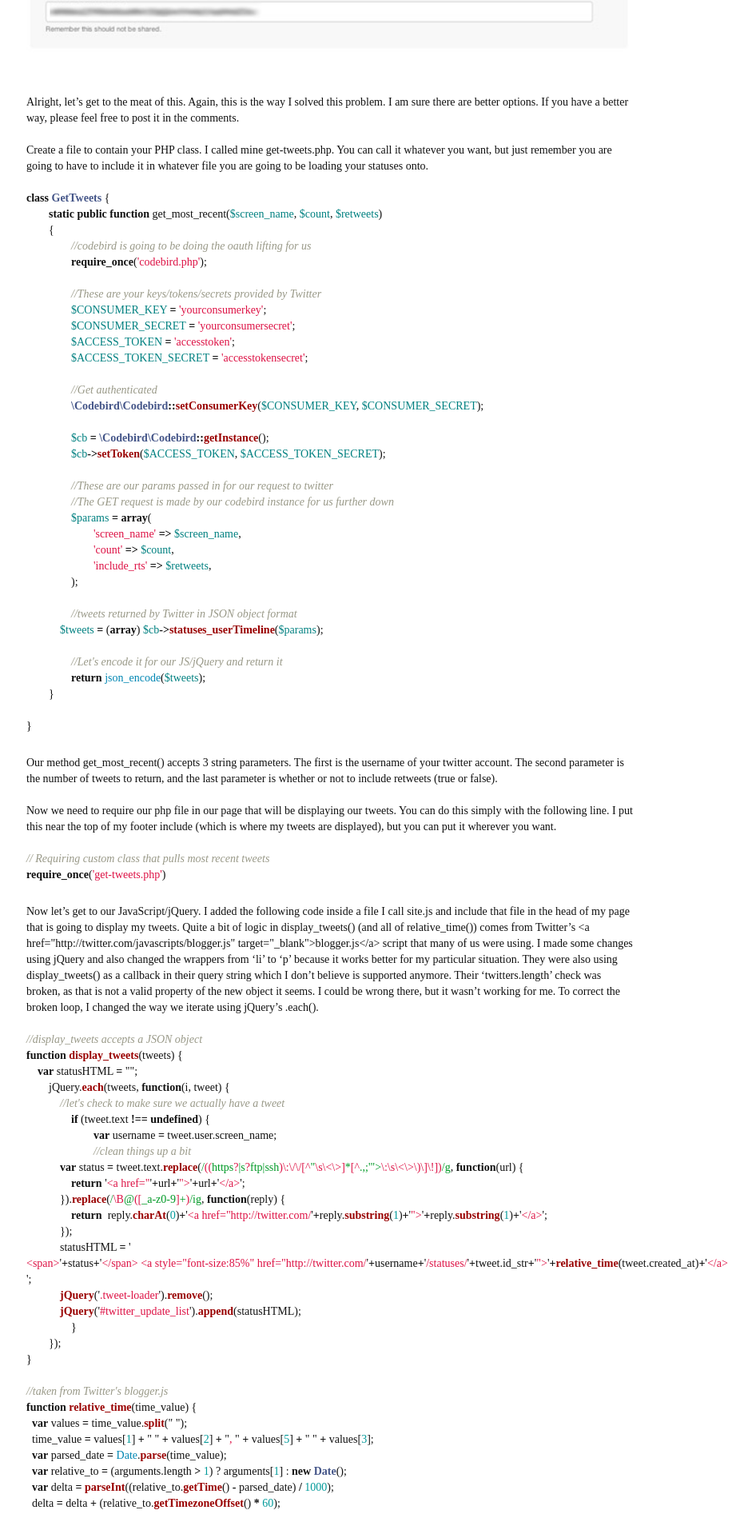
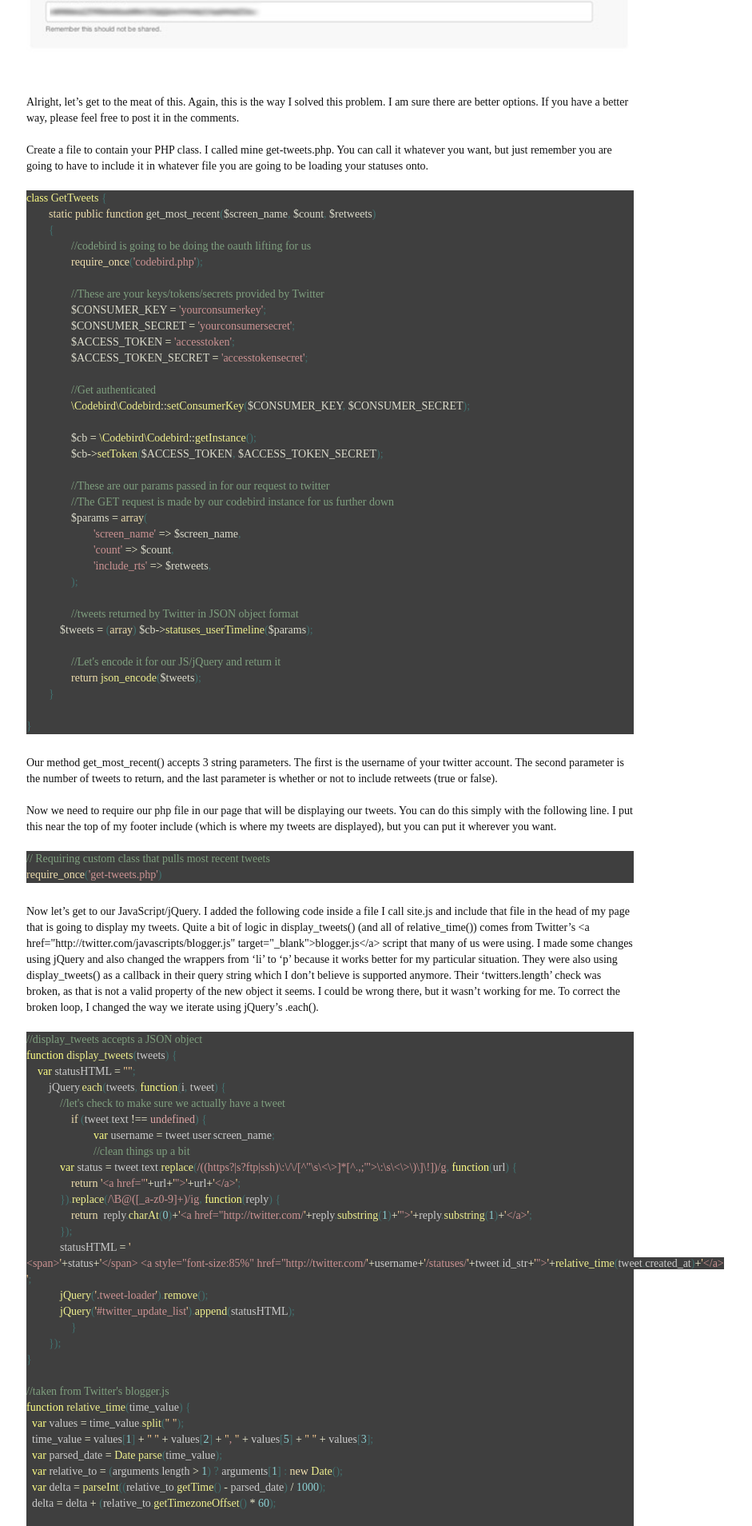
Before and after one commit to kevindeleon/kevindeleon.github.io, a Jekyll site: the page built from _posts/2013-06-12-tutorial-display-recent-tweets-using-jquery-php-and-twitters-api.markdown, in a window 1280 px wide. Shown: the part 1161-3069 px from the top of the page at 80% size, without its empty margins (27-968 px from the left). Built offline with Jekyll 4.4.1, drawn with Linux system fonts in a browser that asks for light colours; Markdown is read by kramdown in place of the engine named in the settings.

Commit message:
pygments theme

```diff
--- a/_sass/_syntax-highlighting.scss
+++ b/_sass/_syntax-highlighting.scss
@@ -1,66 +1,73 @@
 /**
  * Syntax highlighting styles
  */
-.highlight {
-	background: #fff;
-
-	.c     { color: #998; font-style: italic } // Comment
-	.err   { color: #a61717; background-color: #e3d2d2 } // Error
-	.k     { font-weight: bold } // Keyword
-	.o     { font-weight: bold } // Operator
-	.cm    { color: #998; font-style: italic } // Comment.Multiline
-	.cp    { color: #999; font-weight: bold } // Comment.Preproc
-	.c1    { color: #998; font-style: italic } // Comment.Single
-	.cs    { color: #999; font-weight: bold; font-style: italic } // Comment.Special
-	.gd    { color: #000; background-color: #fdd } // Generic.Deleted
-	.gd .x { color: #000; background-color: #faa } // Generic.Deleted.Specific
-	.ge    { font-style: italic } // Generic.Emph
-	.gr    { color: #a00 } // Generic.Error
-	.gh    { color: #999 } // Generic.Heading
-	.gi    { color: #000; background-color: #dfd } // Generic.Inserted
-	.gi .x { color: #000; background-color: #afa } // Generic.Inserted.Specific
-	.go    { color: #888 } // Generic.Output
-	.gp    { color: #555 } // Generic.Prompt
-	.gs    { font-weight: bold } // Generic.Strong
-	.gu    { color: #aaa } // Generic.Subheading
-	.gt    { color: #a00 } // Generic.Traceback
-	.kc    { font-weight: bold } // Keyword.Constant
-	.kd    { font-weight: bold } // Keyword.Declaration
-	.kp    { font-weight: bold } // Keyword.Pseudo
-	.kr    { font-weight: bold } // Keyword.Reserved
-	.kt    { color: #458; font-weight: bold } // Keyword.Type
-	.m     { color: #099 } // Literal.Number
-	.s     { color: #d14 } // Literal.String
-	.na    { color: #008080 } // Name.Attribute
-	.nb    { color: #0086B3 } // Name.Builtin
-	.nc    { color: #458; font-weight: bold } // Name.Class
-	.no    { color: #008080 } // Name.Constant
-	.ni    { color: #800080 } // Name.Entity
-	.ne    { color: #900; font-weight: bold } // Name.Exception
-	.nf    { color: #900; font-weight: bold } // Name.Function
-	.nn    { color: #555 } // Name.Namespace
-	.nt    { color: #000080 } // Name.Tag
-	.nv    { color: #008080 } // Name.Variable
-	.ow    { font-weight: bold } // Operator.Word
-	.w     { color: #bbb } // Text.Whitespace
-	.mf    { color: #099 } // Literal.Number.Float
-	.mh    { color: #099 } // Literal.Number.Hex
-	.mi    { color: #099 } // Literal.Number.Integer
-	.mo    { color: #099 } // Literal.Number.Oct
-	.sb    { color: #d14 } // Literal.String.Backtick
-	.sc    { color: #d14 } // Literal.String.Char
-	.sd    { color: #d14 } // Literal.String.Doc
-	.s2    { color: #d14 } // Literal.String.Double
-	.se    { color: #d14 } // Literal.String.Escape
-	.sh    { color: #d14 } // Literal.String.Heredoc
-	.si    { color: #d14 } // Literal.String.Interpol
-	.sx    { color: #d14 } // Literal.String.Other
-	.sr    { color: #009926 } // Literal.String.Regex
-	.s1    { color: #d14 } // Literal.String.Single
-	.ss    { color: #990073 } // Literal.String.Symbol
-	.bp    { color: #999 } // Name.Builtin.Pseudo
-	.vc    { color: #008080 } // Name.Variable.Class
-	.vg    { color: #008080 } // Name.Variable.Global
-	.vi    { color: #008080 } // Name.Variable.Instance
-	.il    { color: #099 } // Literal.Number.Integer.Long
-}
+.highlight code, .highlight pre{color:#fdce93;background-color:#3f3f3f}
+.highlight .hll{background-color:#222}
+.highlight .c{color:#7f9f7f}
+.highlight .err{color:#e37170;background-color:#3d3535}
+.highlight .g{color:#7f9f7f}
+.highlight .k{color:#f0dfaf}
+.highlight .l{color:#ccc}
+.highlight .n{color:#dcdccc}
+.highlight .o{color:#f0efd0}
+.highlight .x{color:#ccc}
+.highlight .p{color:#41706f}
+.highlight .cm{color:#7f9f7f}
+.highlight .cp{color:#7f9f7f}
+.highlight .c1{color:#7f9f7f}
+.highlight .cs{color:#cd0000;font-weight:bold}
+.highlight .gd{color:#cd0000}
+.highlight .ge{color:#ccc;font-style:italic}
+.highlight .gr{color:red}
+.highlight .gh{color:#dcdccc;font-weight:bold}
+.highlight .gi{color:#00cd00}
+.highlight .go{color:gray}
+.highlight .gp{color:#dcdccc;font-weight:bold}
+.highlight .gs{color:#ccc;font-weight:bold}
+.highlight .gu{color:purple;font-weight:bold}
+.highlight .gt{color:#0040D0}
+.highlight .kc{color:#dca3a3}
+.highlight .kd{color:#ffff86}
+.highlight .kn{color:#dfaf8f;font-weight:bold}
+.highlight .kp{color:#cdcf99}
+.highlight .kr{color:#cdcd00}
+.highlight .kt{color:#00cd00}
+.highlight .ld{color:#cc9393}
+.highlight .m{color:#8cd0d3}
+.highlight .s{color:#cc9393}
+.highlight .na{color:#9ac39f}
+.highlight .nb{color:#efef8f}
+.highlight .nc{color:#efef8f}
+.highlight .no{color:#ccc}
+.highlight .nd{color:#ccc}
+.highlight .ni{color:#c28182}
+.highlight .ne{color:#c3bf9f;font-weight:bold}
+.highlight .nf{color:#efef8f}
+.highlight .nl{color:#ccc}
+.highlight .nn{color:#8fbede}
+.highlight .nx{color:#ccc}
+.highlight .py{color:#ccc}
+.highlight .nt{color:#9ac39f}
+.highlight .nv{color:#dcdccc}
+.highlight .ow{color:#f0efd0}
+.highlight .w{color:#ccc}
+.highlight .mf{color:#8cd0d3}
+.highlight .mh{color:#8cd0d3}
+.highlight .mi{color:#8cd0d3}
+.highlight .mo{color:#8cd0d3}
+.highlight .sb{color:#cc9393}
+.highlight .sc{color:#cc9393}
+.highlight .sd{color:#cc9393}
+.highlight .s2{color:#cc9393}
+.highlight .se{color:#cc9393}
+.highlight .sh{color:#cc9393}
+.highlight .si{color:#cc9393}
+.highlight .sx{color:#cc9393}
+.highlight .sr{color:#cc9393}
+.highlight .s1{color:#cc9393}
+.highlight .ss{color:#cc9393}
+.highlight .bp{color:#efef8f}
+.highlight .vc{color:#efef8f}
+.highlight .vg{color:#dcdccc}
+.highlight .vi{color:#ffffc7}
+.highlight .il{color:#8cd0d3}
```
